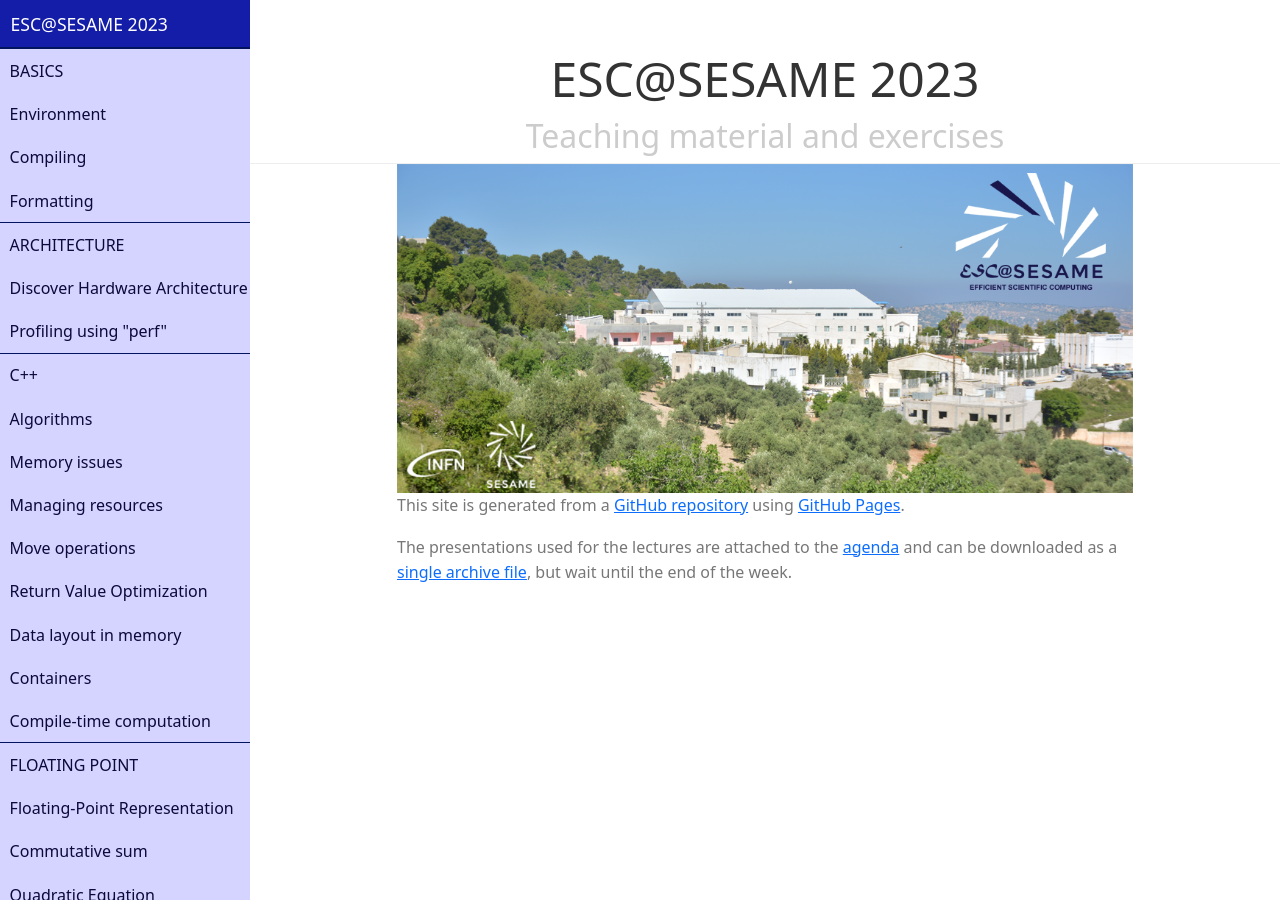
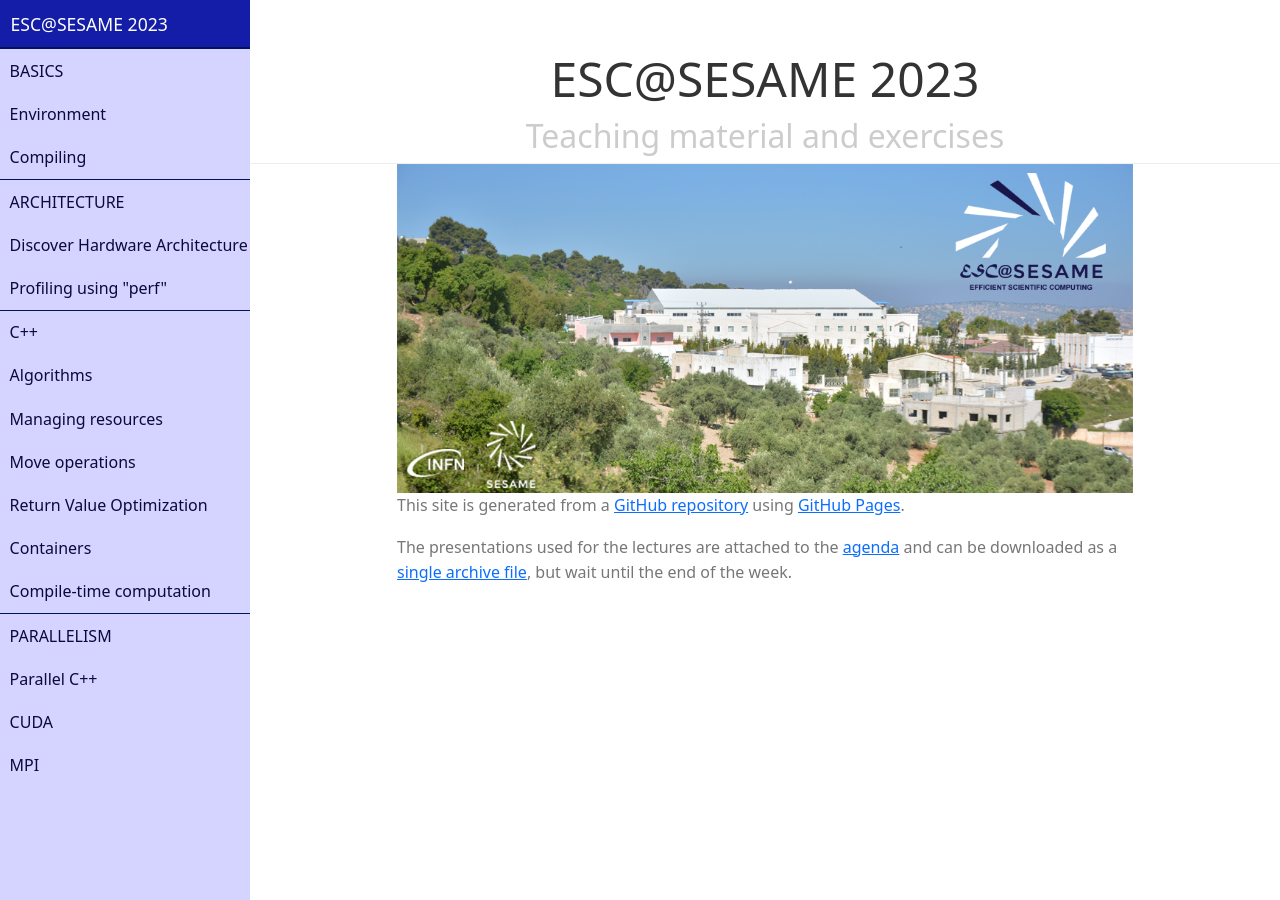
Before and after one commit to infn-esc/sesame23, a Jekyll site: the page built from index.md, in a window 1280 px wide. Built offline with Jekyll 4.4.1, drawn with Linux system fonts in a browser that asks for light colours; nearby versions of some CDN libraries.

Commit message:
Remove unused parts

```diff
--- a/_config.yml
+++ b/_config.yml
@@ -11,8 +11,6 @@ menu:
       label: Environment
     - name: compiling
       label: Compiling
-    - name: formatting
-      label: Formatting
   - name: architecture
     label: ARCHITECTURE
     items:
@@ -25,40 +23,16 @@ menu:
     items:
     - name: algorithms
       label: Algorithms
-    - name: issues
-      label: Memory issues
     - name: pointers
       label: Managing resources
     - name: move_ops
       label: Move operations
     - name: rvo
       label: Return Value Optimization
-    - name: layout
-      label: Data layout in memory
     - name: containers
       label: Containers
     - name: compiletime
       label: Compile-time computation
-  -
-    name: floatingpoints
-    label: FLOATING POINT
-    items:
-    - name: fprep
-      label: Floating-Point Representation
-    - name: fpcommutative
-      label: Commutative sum
-    - name: fpquadratic
-      label: Quadratic Equation
-    - name: fppi
-      label: Pi approximation error
-    - name: fpsafemath
-      label: Floating-Point Optimizations
-  -
-    name: vectorization
-    label: VECTORIZATION
-    items:
-    - name: pi
-      label: Vectorize computation of pi
   - name: parallelism
     label: PARALLELISM
     items:
```
